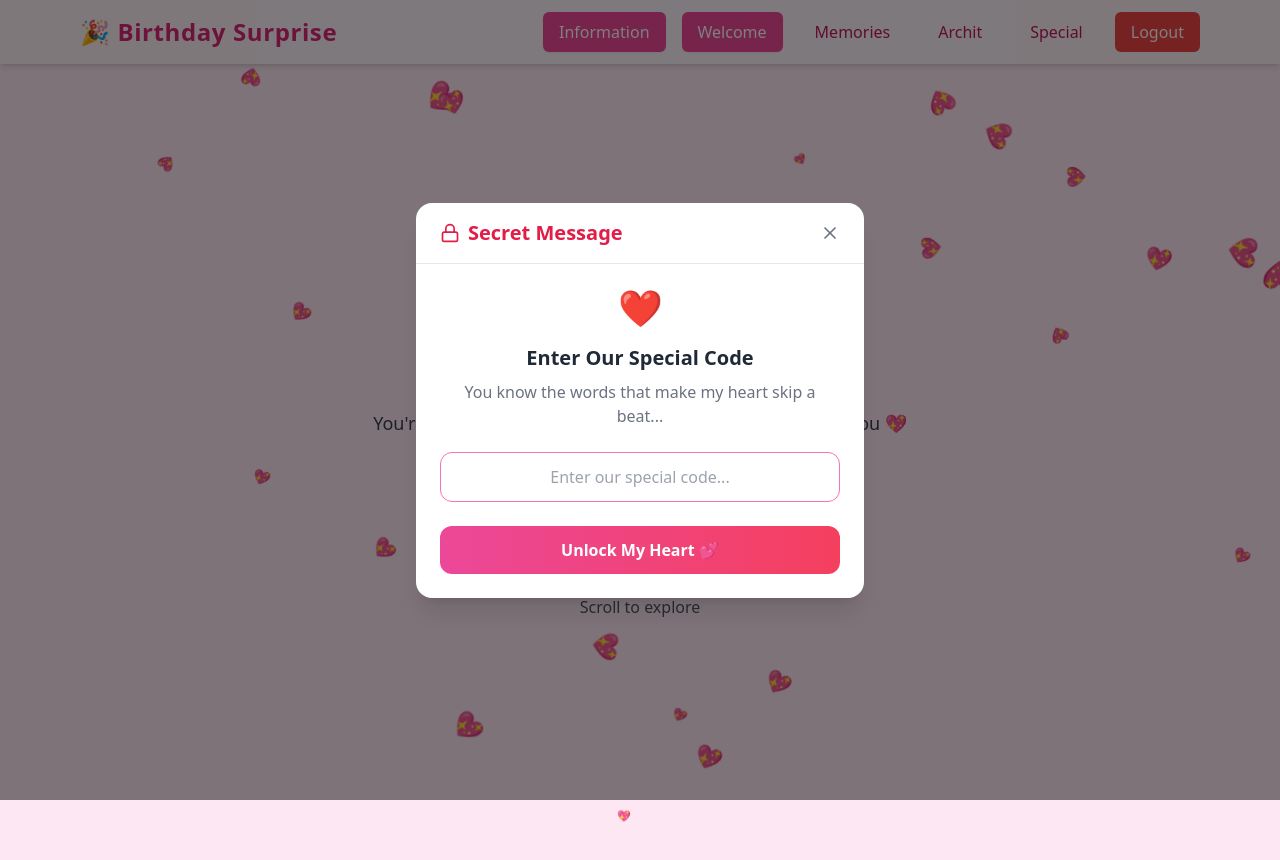
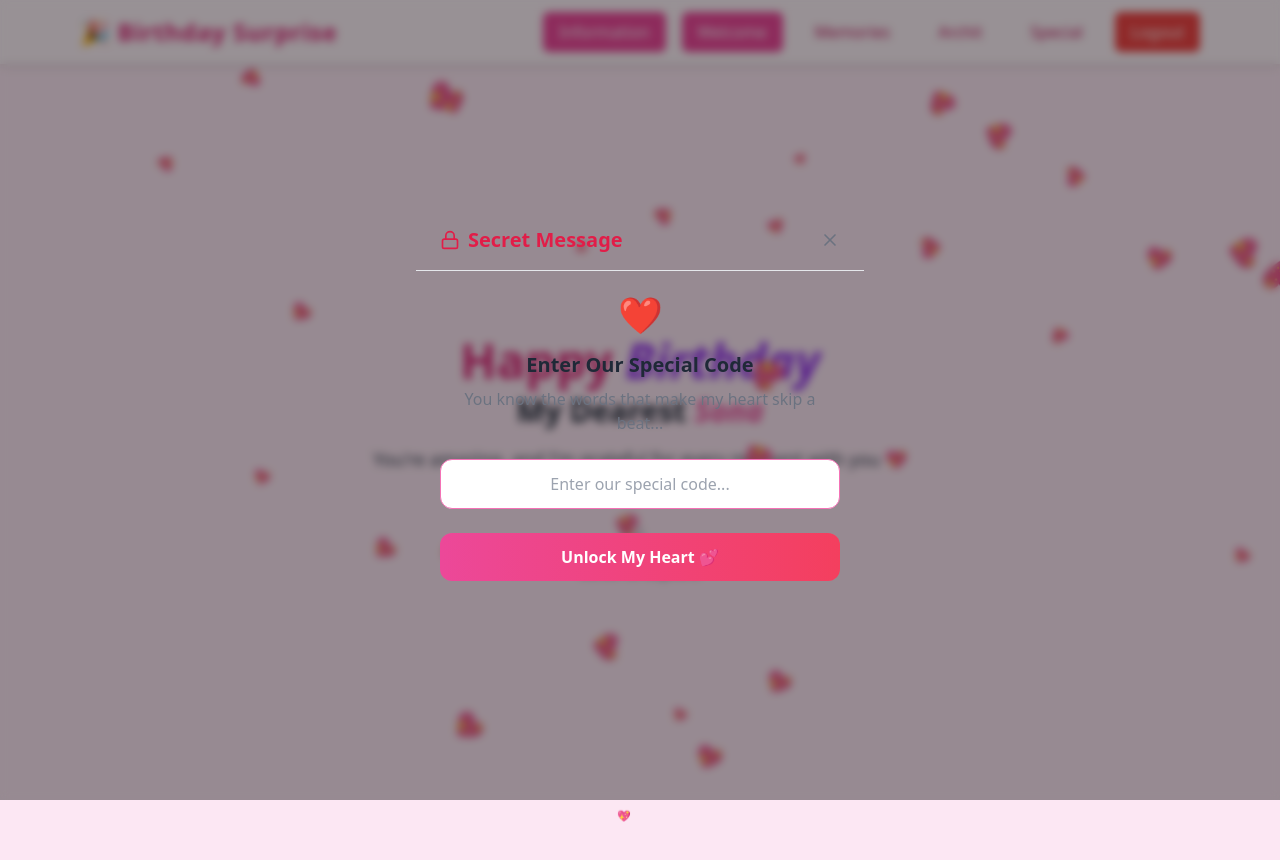
Before and after one commit to Architmaurya/new-project, a React (Vite) app in the folder birthday-website/birthday-website/: page /welcome/1 in a window 1280 px wide. Both pictures are taken after a click on the button "Special". Shown: the top 860 px of the page. Built offline with nearby package versions, Linux system fonts and the light colour scheme; no server answers.

Commit message:
add the files

```diff
--- a/birthday-website/birthday-website/src/operations/apis.js
+++ b/birthday-website/birthday-website/src/operations/apis.js
@@ -10,6 +10,8 @@ export const endpoints = {
 
  GET_TIMELINE_BY_ID: (birthdayId) => `${BASE_URL}/timelime/${birthdayId}`,
 
- SECRET_CODE:`${BASE_URL}/secret`
+ SECRET_CODE:`${BASE_URL}/secret`,
+
+ SECRET_CODE_CHECK:`${BASE_URL}/secret-code/check`
 
 };
--- a/birthday-website/birthday-website/src/pages/SecretCodeModal.jsx
+++ b/birthday-website/birthday-website/src/pages/SecretCodeModal.jsx
@@ -1,25 +1,68 @@
-// SecretCodeModal.jsx
 import React, { useState } from 'react';
 import { X, Lock } from 'lucide-react';
+import axios from 'axios';
+import { endpoints } from '../operations/apis';
 
 const SecretCodeModal = ({ isOpen, onClose, onUnlock }) => {
   const [code, setCode] = useState('');
+  const [responseMessage, setResponseMessage] = useState('');
+  const [loading, setLoading] = useState(false);
+  const [flipped, setFlipped] = useState(false);
 
   if (!isOpen) return null;
 
-  const handleUnlock = () => {
-    // You can replace this logic as needed
-    if (code.trim().toLowerCase() === 'loveyou') {
-      onUnlock();
-    } else {
-      alert('Incorrect code! Try again 💔');
+  const handleUnlock = async () => {
+    const birthdayId = localStorage.getItem('birthdayId');
+
+    if (!code.trim()) {
+      alert('Please enter the secret code!');
+      return;
+    }
+
+    if (!birthdayId) {
+      alert('Birthday ID not found. Please refresh the page.');
+      return;
+    }
+
+    setLoading(true);
+    try {
+      const res = await axios.post(endpoints.SECRET_CODE_CHECK, {
+        code,
+        birthdayId,
+      });
+
+      setResponseMessage(res.data.message || 'Unlocked!');
+      setFlipped(true); // ✅ Flip the card
+
+      // ⏳ Wait before running the unlock logic
+  const minutes = 1;
+    setTimeout(() => {
+      setFlipped(false);
+      setCode('');
+      setResponseMessage('');
+    }, minutes * 60 * 1000);// match the flip animation duration
+
+
+    } catch (err) {
+      console.error(err);
+      setResponseMessage('❌ Incorrect code! Try again 💔');
+      setFlipped(true); // Optional: flip even on error
+    } finally {
+      setLoading(false);
     }
   };
 
   return (
-    <div className="fixed inset-0 z-50 bg-black bg-opacity-50 flex justify-center items-center">
-      <div className="bg-white rounded-2xl max-w-md w-full mx-4 shadow-xl relative">
-        {/* Header */}
+    <div className="fixed inset-0 z-50 bg-black/40 backdrop-blur-sm flex justify-center items-center">
+      <div className="w-full max-w-md mx-4">
+        <div className="relative w-full min-h-[380px] perspective">
+          <div
+            className={`relative w-full h-full transition-transform duration-700 transform-style preserve-3d ${
+              flipped ? 'rotate-y-180' : ''
+            }`}
+          >
+            {/* Front Side */}
+            <div className="absolute inset-0 bg-white rounded-2xl shadow-xl backface-hidden flex flex-col">
               <div className="flex items-center justify-between px-6 py-4 border-b">
                 <h3 className="flex items-center gap-2 text-xl font-semibold text-rose-600">
                   <Lock className="w-5 h-5" />
@@ -30,8 +73,7 @@ const SecretCodeModal = ({ isOpen, onClose, onUnlock }) => {
                 </button>
               </div>
 
-        {/* Content */}
-        <div className="p-6 text-center">
+              <div className="p-6 text-center flex-1 flex flex-col justify-center">
                 <div className="text-4xl mb-4 text-rose-500">❤️</div>
                 <h4 className="text-xl font-semibold text-gray-800 mb-2">
                   Enter Our Special Code
@@ -45,17 +87,57 @@ const SecretCodeModal = ({ isOpen, onClose, onUnlock }) => {
                   placeholder="Enter our special code..."
                   value={code}
                   onChange={(e) => setCode(e.target.value)}
-            className="w-full border border-pink-400 rounded-xl px-4 py-3 focus:outline-none focus:ring-2 focus:ring-rose-300 text-center text-gray-700"
+                  className="w-full border border-pink-400 rounded-xl px-4 py-3 text-center text-gray-700 focus:outline-none focus:ring-2 focus:ring-rose-300"
                 />
 
                 <button
                   onClick={handleUnlock}
                   className="w-full mt-6 bg-gradient-to-r from-pink-500 to-rose-500 hover:from-pink-600 hover:to-rose-600 text-white font-semibold py-3 rounded-xl transition duration-300"
+                  disabled={loading}
                 >
-            Unlock My Heart 💕
+                  {loading ? 'Unlocking...' : 'Unlock My Heart 💕'}
                 </button>
               </div>
             </div>
+
+            {/* Back Side */}
+            <div className="absolute inset-0 bg-white rounded-2xl shadow-xl rotate-y-180 backface-hidden flex flex-col">
+              <div className="flex items-center justify-between px-6 py-4 border-b">
+                <h3 className="flex items-center gap-2 text-xl font-semibold text-green-600">
+                  🥰 Message Unlocked!
+                </h3>
+                <button onClick={onClose}>
+                  <X className="w-5 h-5 text-gray-500 hover:text-gray-700" />
+                </button>
+              </div>
+
+              <div className="p-6 text-center flex-1 flex flex-col justify-center">
+                <div className="text-4xl mb-4 text-green-500">💌</div>
+                <p className="text-lg font-semibold text-gray-700">{responseMessage}</p>
+              </div>
+            </div>
+          </div>
+        </div>
+      </div>
+
+      {/* Tailwind custom styles for flip */}
+      <style>
+        {`
+          .perspective {
+            perspective: 1000px;
+          }
+          .transform-style {
+            transform-style: preserve-3d;
+          }
+          .backface-hidden {
+            backface-visibility: hidden;
+            -webkit-backface-visibility: hidden;
+          }
+          .rotate-y-180 {
+            transform: rotateY(180deg);
+          }
+        `}
+      </style>
     </div>
   );
 };
--- a/birthday-website/birthday-website/src/pages/Welcome.jsx
+++ b/birthday-website/birthday-website/src/pages/Welcome.jsx
@@ -83,7 +83,7 @@ const Welcome = () => {
       </motion.p>
 
       {/* Buttons */}
-      <motion.div
+      {/* <motion.div
         initial={{ opacity: 0, y: 100 }}
         animate={{ opacity: 1, y: 0 }}
         transition={{ duration: 1.6, delay: 0.6 }}
@@ -95,7 +95,7 @@ const Welcome = () => {
         <button className="bg-gradient-to-r from-purple-500 to-blue-500 text-white font-semibold px-6 py-3 rounded-full shadow-lg hover:scale-105 transition-transform">
           Through It All
         </button>
-      </motion.div>
+      </motion.div> */}
 
       {/* Scroll Prompt */}
       <motion.div
```
Lines whose indentation alone changed are shown as unchanged.
